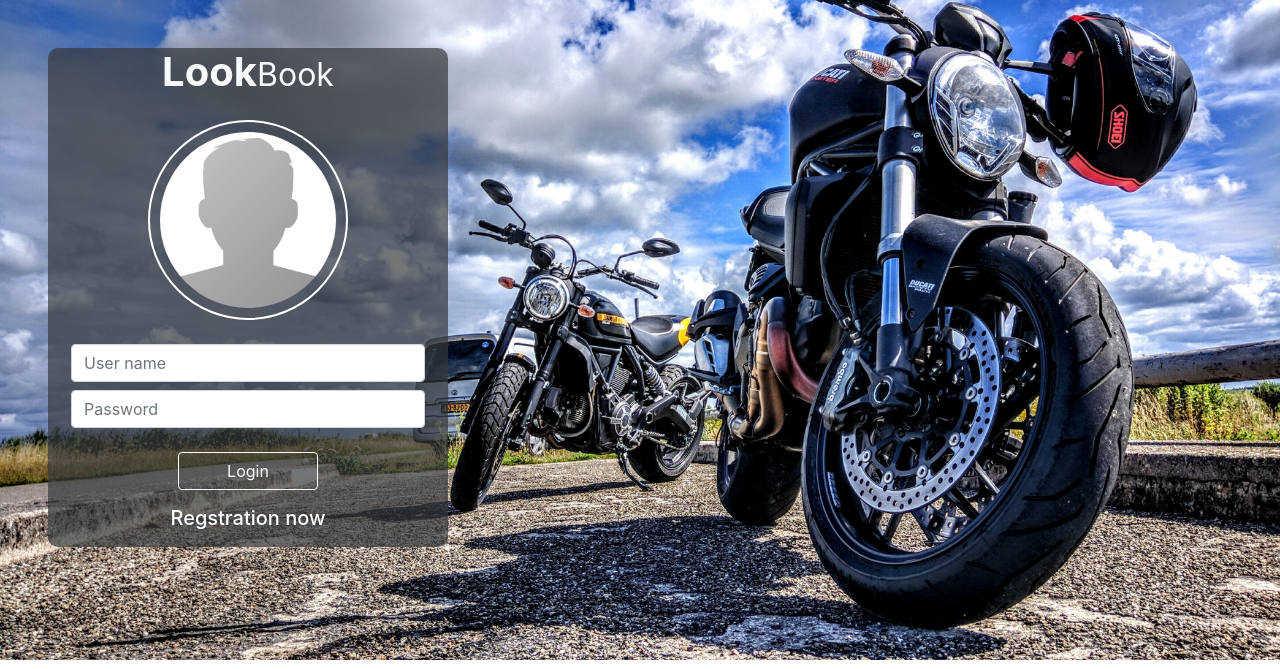
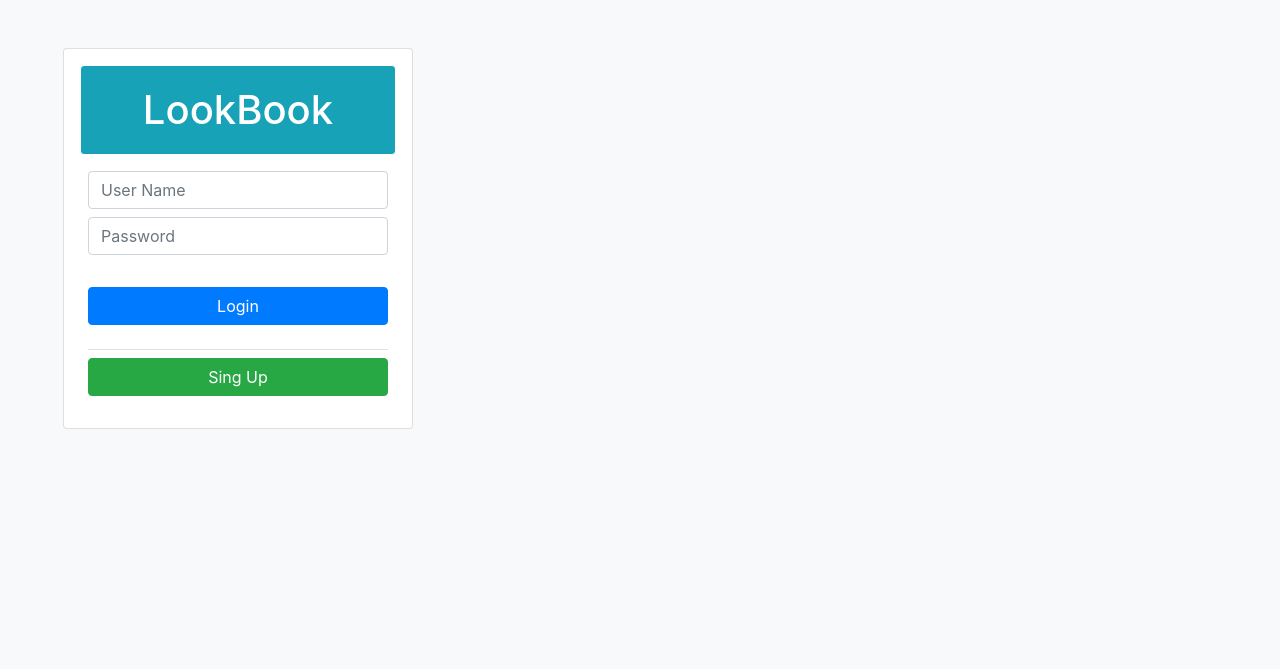
Before and after one commit to anik112/lookBook-row-php-project, a PHP site: page / in a window 1280 px wide. Shown: the top 669 px of the page. Run offline with PHP 8.4, Linux system fonts and the light colour scheme.

Commit message:
Update new file

```diff
--- a/database/dbConnect.php
+++ b/database/dbConnect.php
@@ -1,7 +1,7 @@
 <?php
 
 $hostName='localhost'; // host name
-$dbName='LOOKBOOK'; // database name
+$dbName='lookbook'; // database name
 $dbUserName='root'; // database user name
 $dbPassword=''; // database password
 global $connect;
--- a/function/databaseFunction.php
+++ b/function/databaseFunction.php
@@ -177,7 +177,7 @@ if(!function_exists('getDataUsingColNameAndId')){
 if(!function_exists('getFriendsData')){
     function getFriendsData($connect,$userId){
         // execute queries and get data in variable
-        $getData = $connect->prepare("SELECT * FROM `users` WHERE id IN(SELECT friends_id FROM frendslist WHERE user_id=$userId);");
+        $getData = $connect->prepare("SELECT * FROM `tb_user_info` WHERE id IN(SELECT friends_id FROM frendslist WHERE user_id=$userId);");
         $getData->execute();
 
         // return data
--- a/views/login.php
+++ b/views/login.php
@@ -17,7 +17,7 @@ if(isset($_POST['submit'])){
     $error=null; // declare null error.
 
     // write quriey for get data from database.
-    $getData = $connect->prepare("SELECT id,sur_name,password,image FROM users WHERE user_name='$userName';");
+    $getData = $connect->prepare("SELECT id,sur_name,password,image FROM `tb_user_info` WHERE user_name='$userName';");
     $getData->execute(); //query execute.
     $allData=$getData->fetchAll(PDO::FETCH_OBJ); // petch data in a array.
     // print_r($allData);
@@ -33,8 +33,10 @@ if(isset($_POST['submit'])){
         $userId = $data->id;
         $name = $data->sur_name;
         $image= $data->image;
-        //  echo $databasePassword;
-        //echo $userId;
+        echo $databasePassword;
+        echo $userId;
+        echo $name;
+        echo $image;
     }
 
     // check user password and database password are same
@@ -68,7 +70,6 @@ if(isset($_POST['submit'])){
             $updateActiveStatus->execute() or die('Sorry data not insert.. ative status update'); // statement execute
         }
 
-
         header("Location: /deshbord"); // set url in go to deshbord.
     }else{
         $error='sorry your password is incorrect. please try more.';
@@ -90,6 +91,38 @@ if(isset($_POST['submit'])){
         <link rel="stylesheet" href="../public/style.css">
         <link rel="stylesheet" href="../public/style-link-sec.css">
     </head>
+
+
+    <body class="bg-light">
+        <div class="container m-5">
+                <div class="row" style="">
+                    <div class="col-sm-4 bg-black">
+                        <div class="card p-3 rounded">
+                            <div class="card-header bg-info border-white border text-center rounded">
+                                <h3 class="text-white"><h1 class="text-white">LookBook</h1></h3>
+                            </div>
+                            <div class="card-body pt-3 pb-3 px-2 py-2 bg-white">
+                                <form action="" method="post" class="from border-bottom" style="">
+                                    <div class="form-group">
+                                    <input type="text" name="userName" id="" class="form-control mb-2" placeholder="User Name" aria-describedby="helpId">
+                                    <input type="password" name="userPassword" id="" class="form-control mb-2" placeholder="Password" aria-describedby="helpId">
+                                    <input type="submit" name='submit' value="Login" class='btn btn-primary mb-2 mt-4' style="width: 100%;">
+                                    </div>
+                                </form>
+
+                                <div class="row mt-2">
+                                    <div class="col text-center m-0">
+                                        <button class="btn btn-success" style="width: 100%;">Sing Up</button>
+                                    </div>
+                                </div>
+                            </div>
+                        </div>
+                    </div>
+                </div>
+        </div>
+
+    </body>
+<!---
 <body class='con-login'>
     <div class='login-box my-5 mx-5' style='text-align: center;'>
     <div class='title text-light'><h1><Strong>Look</Strong><small>Book</small></h1></div>
@@ -115,4 +148,5 @@ if(isset($_POST['submit'])){
         </div>
     </div>
 </body>
+                -->
 </html>
```
Also changed, not shown: views/mainHeader.php (added, +15 -0 lines), views/temp.html (+39 -0 lines). Lines whose indentation alone changed are shown as unchanged.
